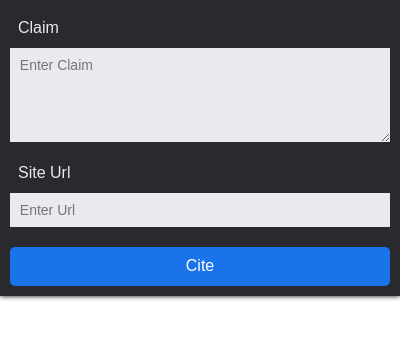
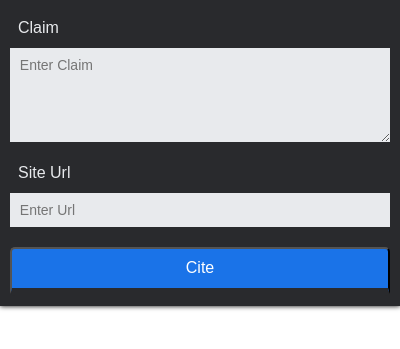
Before and after one commit to connorjoleary/DeepCite, a browser extension: page extension/popup.html in a window 400 px wide. Shown: the part 83-432 px from the top of the page. Drawn offline with Linux system fonts and the light colour scheme.

Commit message:
fix button spacing

```diff
--- a/extension/css/popup.css
+++ b/extension/css/popup.css
@@ -38,7 +38,7 @@ body {
 	display: block;
 	margin: auto;
 	padding: 0.5em;
-	border: none;
+	border-bottom: 0.5em solid #292a2d;
 	border-radius: 5px;
 	font-size: medium;
 }
```
